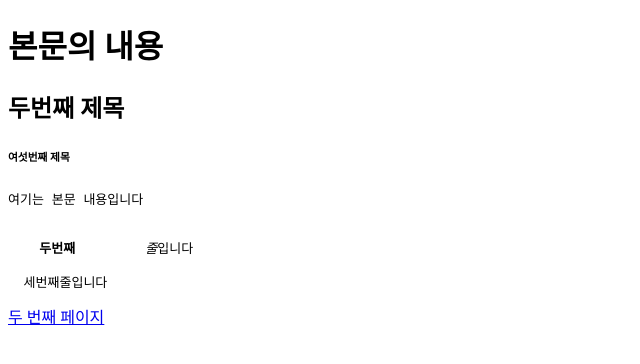
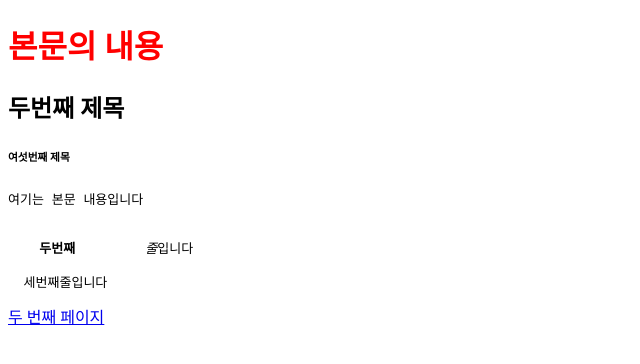
Before and after one commit to cycorld/ewha, a plain HTML site: page index.html in a window 1280 px wide. Shown: the whole page, without its empty margins (0-640 px from the left). Drawn offline with Linux system fonts and the light colour scheme.

Commit message:
Update index.html

```diff
--- a/index.html
+++ b/index.html
@@ -5,7 +5,7 @@
     <meta charset="utf8">
   </head>
   <body>
-    <h1>본문의 내용</h1>
+    <h1 style="color: red">본문의 내용</h1>
     <h2>두번째 제목</h2>
     <h6>여섯번째 제목</h6>
     <pre>여기는 본문 내용입니다<br>
```
